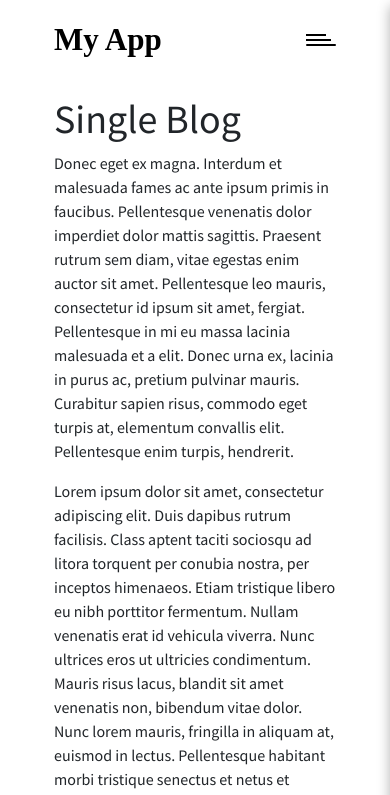
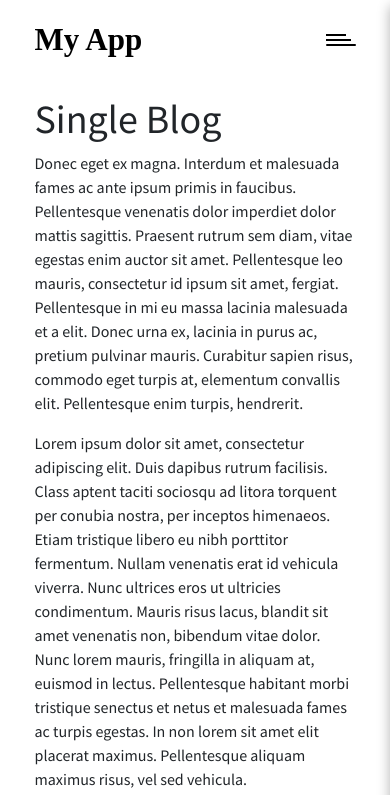
Before and after one commit to aneeshyder/spiritual-way, a React (Create React App) app: page /blog in a window 390 px wide. Shown: the top 795 px of the page. Built offline with nearby package versions, Linux system fonts and the light colour scheme; a web font is replaced by a local one.

Commit message:
Update index.css

```diff
--- a/src/index.css
+++ b/src/index.css
@@ -12,3 +12,6 @@ code {
     monospace;
 }
 .container {max-width:1200px;width: 80%;margin: 0 auto;}
+@media screen and (max-width: 599px) {
+	.container {width: 90%;}
+}
```
